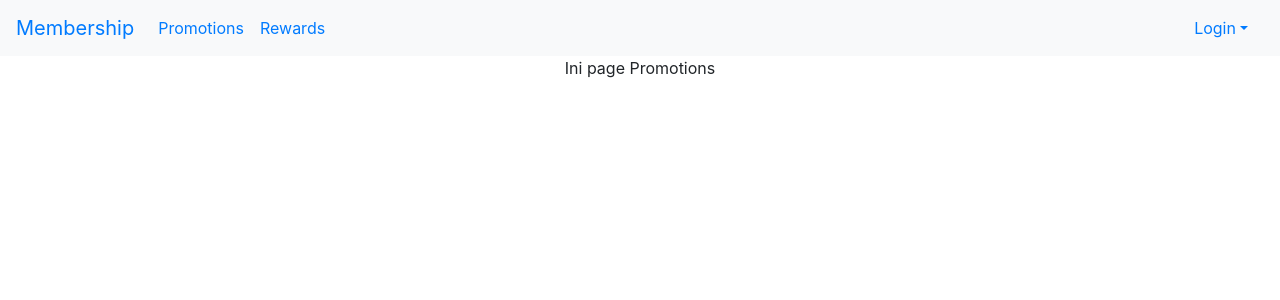
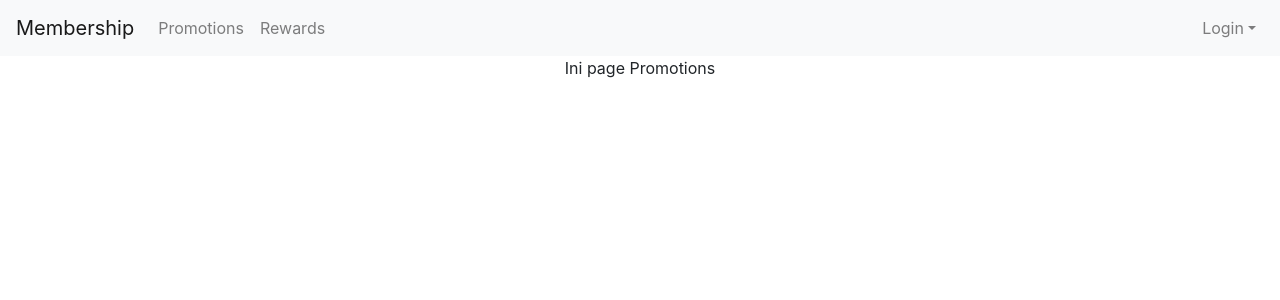
Before and after one commit to FauzanAr/MembershipInterface, a React (Create React App) app: page / in a window 1280 px wide. Shown: the top 300 px of the page. Built offline with nearby package versions, Linux system fonts and the light colour scheme.

Commit message:
Fixing navigation item

```diff
--- a/src/navbar/Navigation.js
+++ b/src/navbar/Navigation.js
@@ -10,22 +10,21 @@ class Navigation extends React.Component{
     render(){
         return (
             <Navbar bg="light" expand="lg">
-            <Navbar.Brand><Link to ='/'>Membership</Link></Navbar.Brand>
-            <Navbar.Toggle aria-controls="basic-navbar-nav" />
-            <Navbar.Collapse id="basic-navbar-nav">
+            <Navbar.Brand as={Link} to ='/'>Membership</Navbar.Brand>
+            <Navbar.Toggle aria-controls="responsive-navbar-nav" />
+            <Navbar.Collapse id="responsive-navbar-na">
                 <Nav className="mr-auto">
-                <Nav.Link><Link to='/promotions'>Promotions</Link></Nav.Link>
-                <Nav.Link><Link to='/rewards'>Rewards</Link></Nav.Link>
+                <Nav.Link as={Link} to="/promotions">Promotions</Nav.Link>
+                <Nav.Link as={Link} to="/rewards">Rewards</Nav.Link>
                 </Nav>
-            </Navbar.Collapse>
-            <Navbar.Collapse className="justify-content-end">
-            <NavDropdown title="Login" id="basic-nav-dropdown" variant="dark">
-                <NavDropdown.Item href="#action/3.1">Edit Profile</NavDropdown.Item>
-                <NavDropdown.Item href="#action/3.2">Edit Password</NavDropdown.Item>
-                <NavDropdown.Divider />
-                    <NavDropdown.Item href="#action/3.4">Logout</NavDropdown.Item>
-                </NavDropdown>
-                <Navbar.Text><br></br></Navbar.Text>
+                <Nav>
+                    <NavDropdown title="Login" id="basic-nav-dropdown">
+                    <NavDropdown.Item href="#action/3.1">Edit Profile</NavDropdown.Item>
+                    <NavDropdown.Item href="#action/3.2">Edit Password</NavDropdown.Item>
+                    <NavDropdown.Divider />
+                        <NavDropdown.Item href="#action/3.4">Logout</NavDropdown.Item>
+                    </NavDropdown>
+                </Nav>
             </Navbar.Collapse>
             </Navbar>
         )
```
